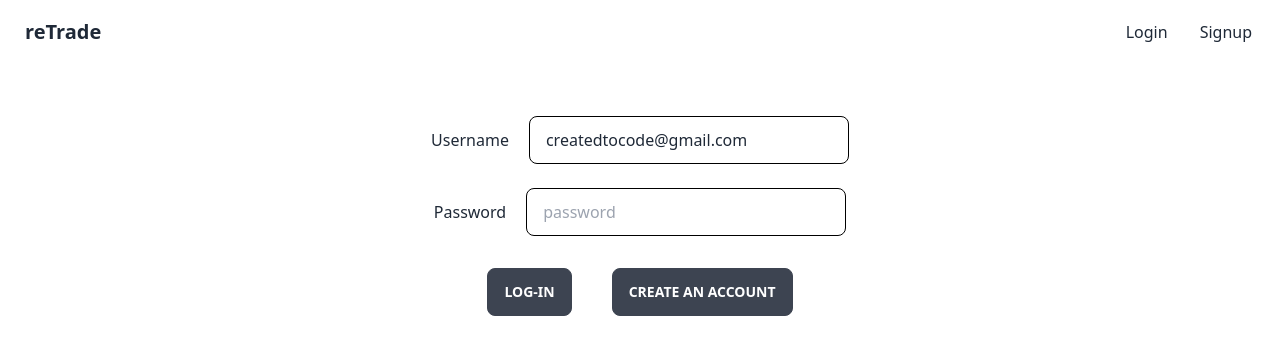
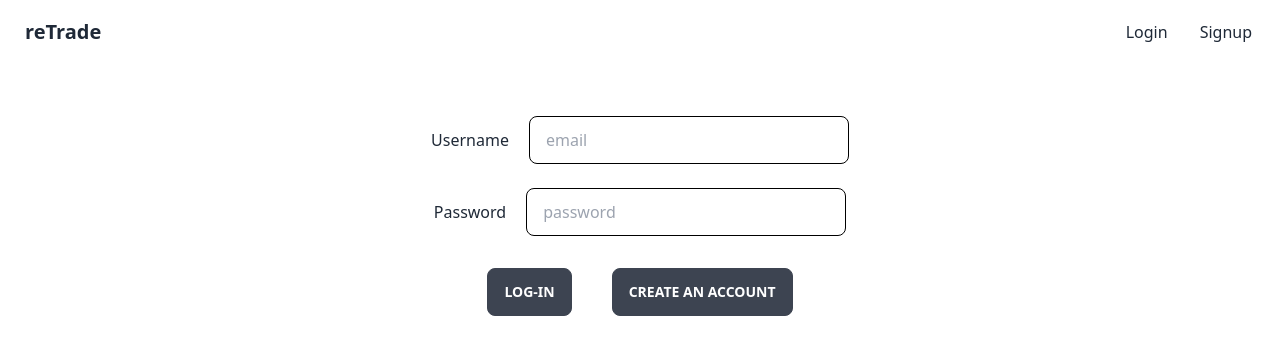
Before and after one commit to manishya1669/retrade, a React (Vite) app: page /login in a window 1280 px wide. Shown: the top 354 px of the page. Built offline with nearby package versions, Linux system fonts and the light colour scheme; what pocketbase would draw is missing.

Commit message:
msg
Signed-off-by: Rahilsiddique <siddiquerahil19@gmail.com>

```diff
--- a/src/pages/Login.jsx
+++ b/src/pages/Login.jsx
@@ -60,9 +60,7 @@ const Login = () => {
           id="Email"
           type="email"
           placeholder="email"
-          value={
-            "createdtocode@gmail.com" // value={email}
-          }
+          value={email}
           name="email"
           className="input w-full max-w-xs border border-black"
           onChange={onChange}
```
